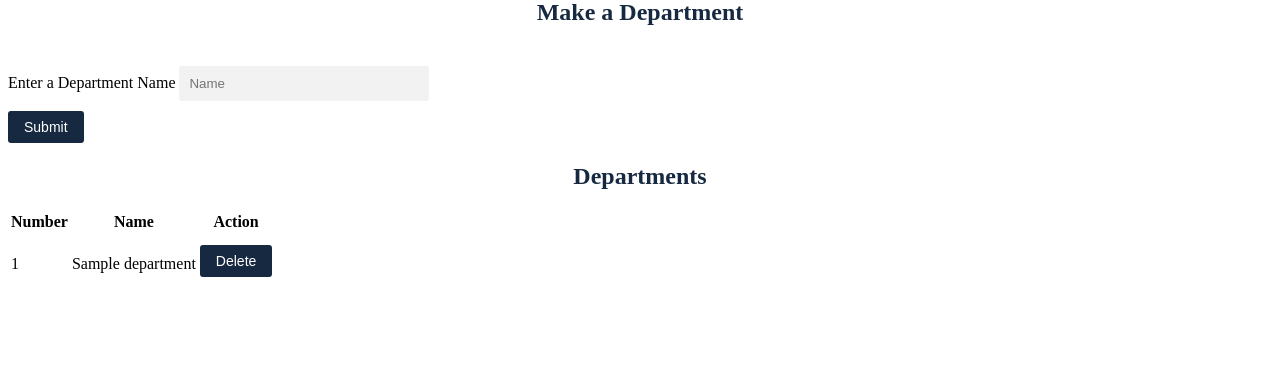
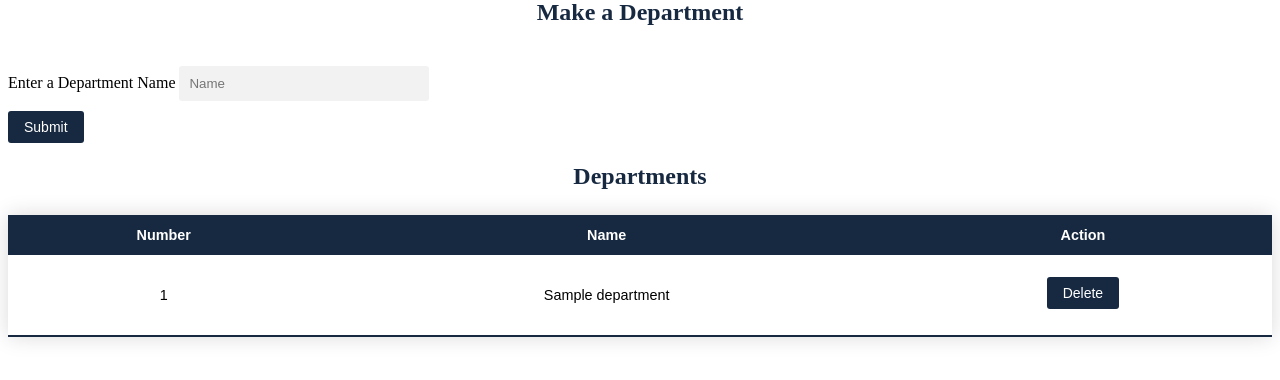
Before and after one commit to JaredzG/medical-clinic, a PHP site: page /dept.php in a window 1280 px wide. Shown: the part 138-518 px from the top of the page. Run offline with PHP 8.4, Linux system fonts and the light colour scheme; tables that the repository leaves empty hold one stand-in row (values such as "Sample post").

Commit message:
table styling
made table template design

```diff
--- a/clinicadd.php
+++ b/clinicadd.php
@@ -94,7 +94,8 @@
 ?>
 <div>
   <h2>Clinic Locations</h2>
-  <table>
+  <table class="table-template">
+    <thead>
       <tr>
         <th>Address ID</th>
         <th>Street Address</th>
@@ -103,6 +104,8 @@
         <th>Zip Code</th>
         <th>Action</th>
       </tr>
+    </thead>
+    <tbody>
     <?php
       while ($row = mysqli_fetch_assoc($result)) {
         $addID = $row["address_ID"];
@@ -143,6 +146,7 @@
     <?php
       }
     ?>
+    </tbody>
   </table>
 </div>
 <?php
--- a/dept.php
+++ b/dept.php
@@ -18,12 +18,15 @@
 </div>
 <div>
   <h2>Departments</h2>
-  <table>
-    <tr>
-      <th>Number</th>
-      <th>Name</th>
-      <th>Action</th>
-    </tr>
+  <table class="table-template">
+    <thead>
+      <tr>
+        <th>Number</th>
+        <th>Name</th>
+        <th>Action</th>
+      </tr>
+    </thead>
+    <tbody>
     <?php
       while ($row = mysqli_fetch_assoc($result)) {
         $depnum = $row["department_number"];
@@ -58,6 +61,7 @@
     <?php
       }
     ?>
+    </tbody>
   </table>
 </div>
 <?php
--- a/medicine.php
+++ b/medicine.php
@@ -10,7 +10,8 @@
 ?>
 <h2>Medicine</h2>
 <div class='med-table'>
-  <table>
+  <table class="table-template">
+    <thead>
       <tr>
         <th>Medicine ID</th>
         <th>Brand</th>
@@ -18,6 +19,8 @@
         <th>Description</th>
         <th>Action</th>
       </tr>
+    </thead>
+    <tbody>
     <?php
       while ($row = mysqli_fetch_assoc($result)) {
         $medID = $row["med_ID"];
@@ -56,6 +59,7 @@
     <?php
       }
     ?>
+    </tbody>
   </table>
 </div>
 <?php
--- a/office.php
+++ b/office.php
@@ -59,7 +59,8 @@
 ?>
 <div>
   <h2>Offices</h2>
-  <table>
+  <table class="table-template">
+    <thead>
       <tr>
         <th>Office ID</th>
         <th>Department</th>
@@ -67,6 +68,8 @@
         <th>Phone Number</th>
         <th>Action</th>
       </tr>
+    </thead>
+    <tbody>
     <?php
       while ($row = mysqli_fetch_assoc($result)) {
         $offID = $row["office_ID"];
@@ -125,6 +128,7 @@
     <?php
       }
     ?>
+    </tbody>
   </table>
 </div>
 <?php
--- a/patients.php
+++ b/patients.php
@@ -26,13 +26,16 @@
 ?>
 <div class='choose-patient'>
   <h2>Choose a Patient</h2>
-  <table>
+  <table class="table-template">
+    <thead>
       <tr>
         <th>User ID</th>
         <th>First Name</th>
         <th>Last Name</th>
         <th>Action</th>
       </tr>
+    </thead>
+    <tbody>
       <?php
         while ($row = mysqli_fetch_assoc($result)) {
           $userID = $row["pat_user"];
@@ -61,6 +64,7 @@
       <?php
         }
       ?>
+    </tbody>
   </table>
 </div>
 <?php
--- a/style.css
+++ b/style.css
@@ -17,7 +17,7 @@ a:visited { /* visited link */
 
 
 a:hover { /* mouse over link */
-  color: #darkgray;
+  color: darkgray;
 }
 
 a:active { /* selected link */
@@ -184,3 +184,38 @@ p.headtitle{
   display: inline-block;
   font-size: 10px;
   margin: 4px 4px;*/
+
+/* Table Formatting */
+.table-template {
+  width: 100%;
+  border-collapse: collapse;
+  margin: 25px 0;
+  font-size: 0.9em;
+  font-family: sans-serif;
+  min-width: 400px;
+  box-shadow: 0 0 20px rgba(0,0,0,0.15);
+}
+
+.table-template thead tr {
+  background-color: #172940;
+  color: #ffffff;
+  text-align: center;
+}
+
+.table-template th,
+.table-template td {
+  padding: 12px 15px;
+  text-align: center;
+}
+
+.table-template tbody tr {
+  border-bottom: 1px solid #dddddd;
+}
+
+.table-template tbody tr:nth-of-type(even) {
+  background-color: #f3f3f3;
+}
+
+.table-template tbody tr:last-of-type {
+  border-bottom: 2px solid #172940;
+}
--- a/viewdepartmentreports.php
+++ b/viewdepartmentreports.php
@@ -34,7 +34,8 @@
 ?>
 <div>
   <h2>Doctor Report</h2>
-  <table>
+  <table class="table-template">
+    <thead>
       <tr>
         <th>Dep Name</th>
         <th>Doctor Count</th>
@@ -42,6 +43,8 @@
         <th>UNIQUE PATIENT COUNT</th>
         <th>Revenue</th>
       </tr>
+    </thead>
+    <tbody>
     <?php
       while ($row = mysqli_fetch_assoc($scheduled)) {
         $dname = $row["dep_name"];
@@ -60,6 +63,7 @@
     <?php
       }
     ?>
+    </tbody>
     </table>
 </div>
 <?php
--- a/viewdoctorreports.php
+++ b/viewdoctorreports.php
@@ -34,7 +34,8 @@
 ?>
 <div>
   <h2>Doctor Report</h2>
-  <table>
+  <table class="table-template">
+    <thead>
       <tr>
       <th>Dep Name</th>
         <th>Doctor F Name</th>
@@ -42,6 +43,8 @@
         <th>TOTAL APPOINTMENT COUNT</th>
         <th>UNIQUE PATIENT COUNT</th>
       </tr>
+    </thead>
+    <tbody>
     <?php
       while ($row = mysqli_fetch_assoc($scheduled)) {
         $dname = $row["dep_name"];
@@ -60,6 +63,7 @@
     <?php
       }
     ?>
+    </tbody>
     </table>
 </div>
 <?php
```
Also changed, not shown: referrals.php (+10 -2 lines), transactions.php (+15 -3 lines), vemp.php (+10 -6 lines), viewappointments.php (+65 -13 lines). Lines whose indentation alone changed are shown as unchanged.
